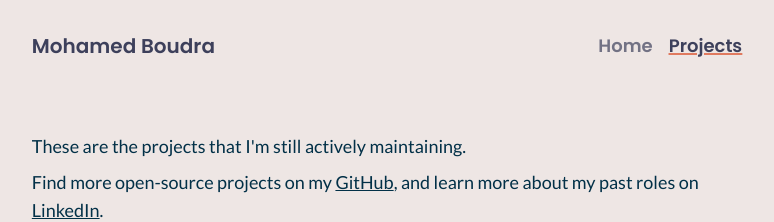
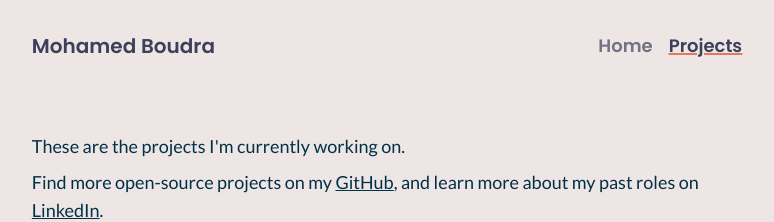
Before and after one commit to boudra/moboudra.com, a Next.js app: page /projects in a window 1280 px wide. Shown: the top 222 px of the page, without its empty margins (253-1027 px from the left). Built offline with nearby package versions, Linux system fonts and the light colour scheme.

Commit message:
projects

```diff
--- a/src/pages/projects.js
+++ b/src/pages/projects.js
@@ -72,9 +72,7 @@ export default function Projects(_props) {
     <div className="max-w-prose mx-auto px-4">
       <div className="pb-12">
         <div className="pb-8 mb-8 border-b border-primary/5 text-lg space-y-2">
-          <p>
-            These are the projects that I&apos;m still actively maintaining.
-          </p>
+          <p>These are the projects I&apos;m currently working on.</p>
           <p>
             Find more open-source projects on my{" "}
             <a className="underline" href="https://github.com/boudra">
```
